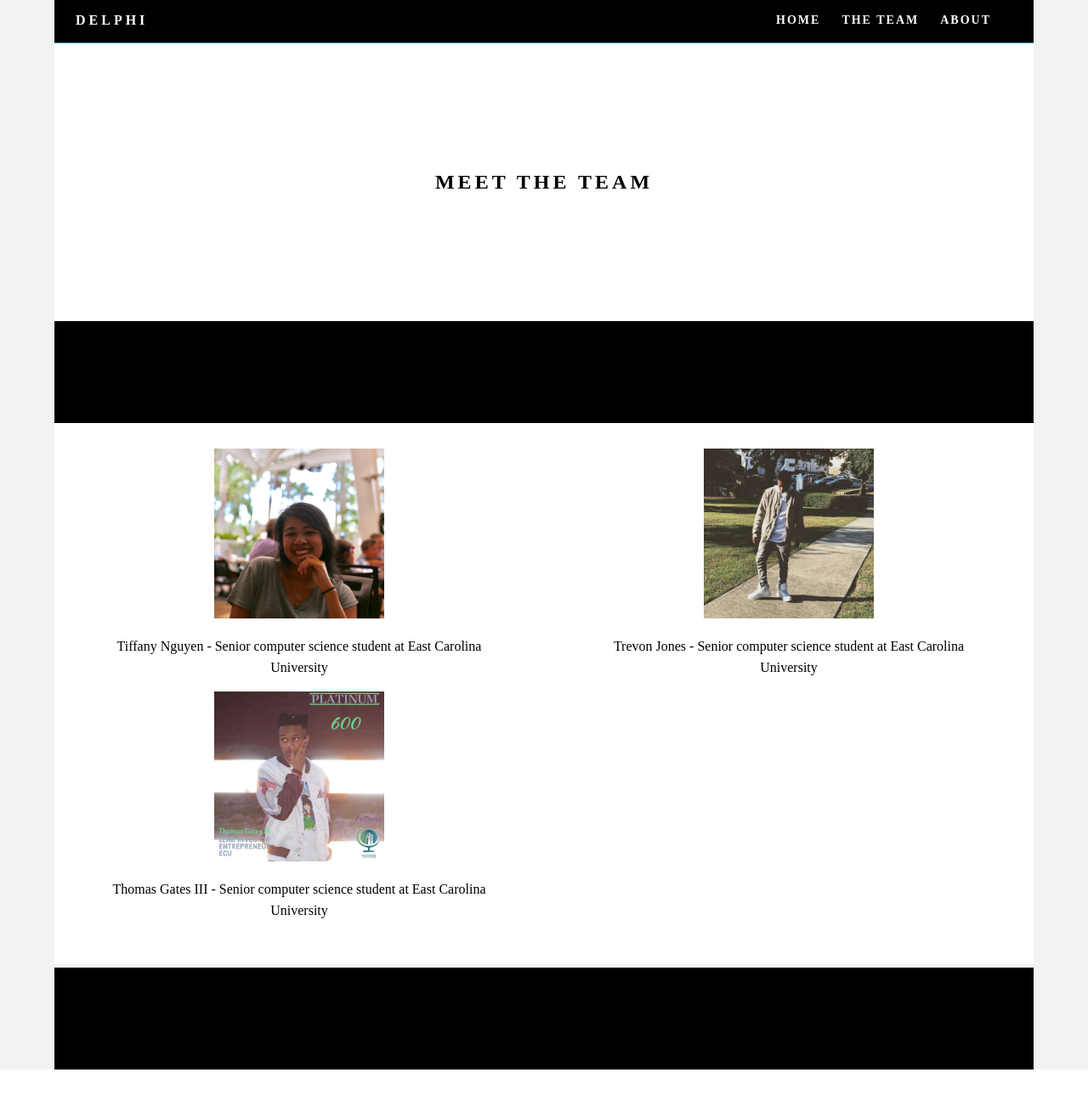
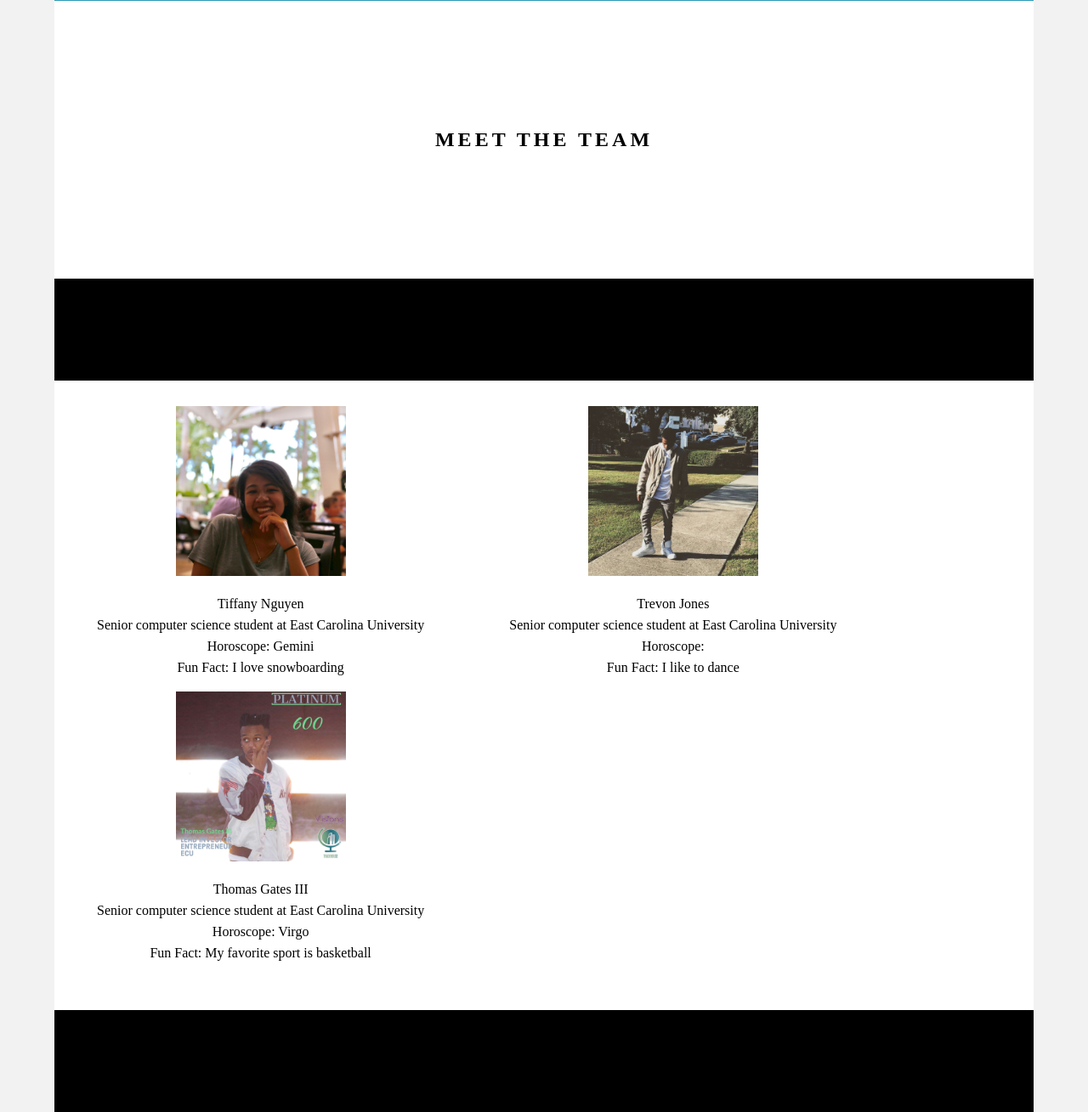
Before and after one commit to tiffkwin/WebAppsProject, a Flask app: page /team in a window 1280 px wide. Shown: the whole page at 85% size. Before the commit the page ends 1259 px from the top, so only its background shows below. Run offline with Flask 2, Linux system fonts and the light colour scheme.

Commit message:
fixing css

```diff
--- a/static/css/delphi.css
+++ b/static/css/delphi.css
@@ -16,7 +16,6 @@
 	width: 90%;
 	margin-left: auto;
 	margin-right: auto;
-	height: 1000px;
 	background-color: #FFFFFF;
 }
 /* Navigation */
--- a/templates/team.html
+++ b/templates/team.html
@@ -38,17 +38,17 @@
     <footer>
       <article class="footer_column">
         <img src="../static/images/tiff.jpeg" width="200" height="200" alt="" />
-        <p style="color:black;text-align: center">Tiffany Nguyen - Senior computer science student at East Carolina
-          University </p>
+        <p style="color:black;text-align: center">Tiffany Nguyen<br>Senior computer science student at East Carolina
+          University<br>Horoscope: Gemini<br>Fun Fact: I love snowboarding </p>
 
         <img src="../static/images/thomas.jpg" width="200" height="200" alt="" />
-        <p style="color:black;text-align: center">Thomas Gates III - Senior computer science student at East Carolina
-          University </p>
+        <p style="color:black;text-align: center">Thomas Gates III<br>Senior computer science student at East Carolina
+          University<br>Horoscope: Virgo<br>Fun Fact: My favorite sport is basketball</p>
       </article>
       <article class="footer_column">
         <img src="../static/images/tre.jpeg" width="200" height="200" alt="" />
-        <p style="color:black;text-align: center">Trevon Jones - Senior computer science student at East Carolina
-          University </p>
+        <p style="color:black;text-align: center">Trevon Jones<br>Senior computer science student at East Carolina
+          University<br>Horoscope: <br>Fun Fact: I like to dance</p>
       </article>
     </footer>
 
```
